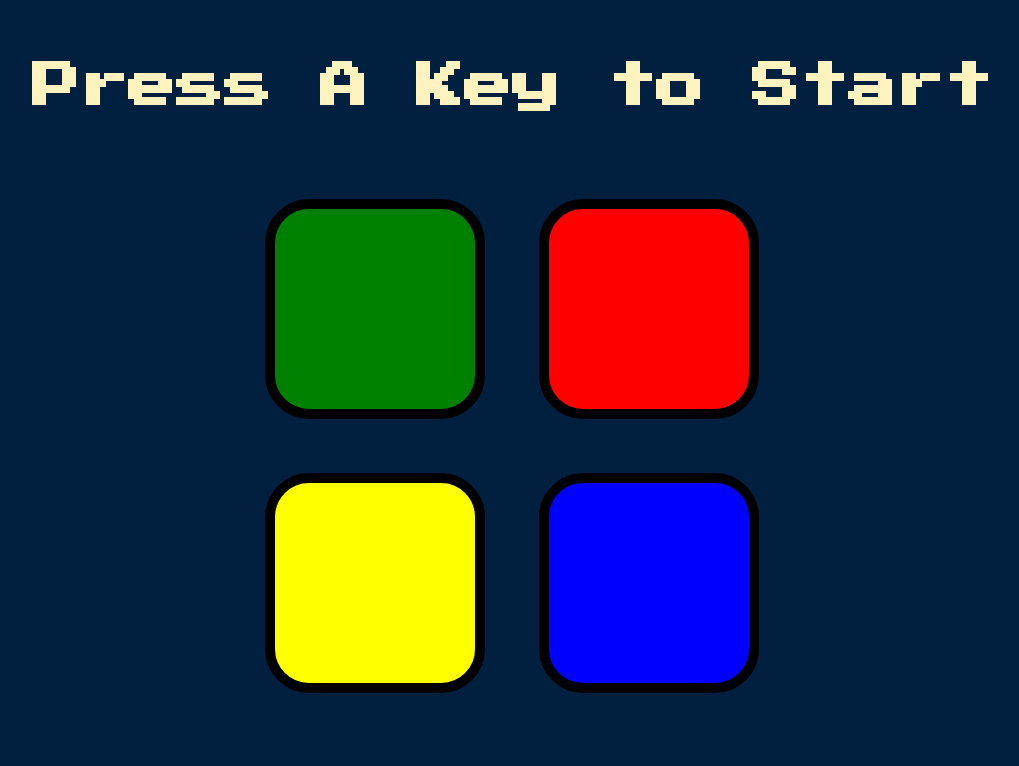
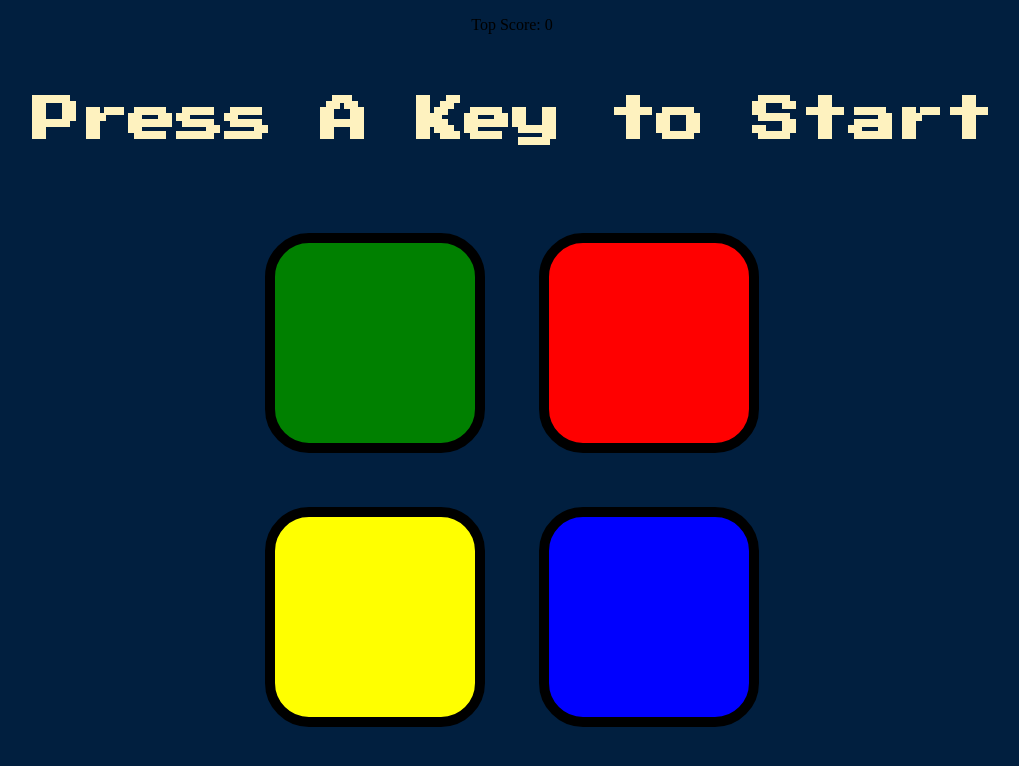
Before and after one commit to Garvit-Agrawal7/Simon-Game, a plain HTML site: page index.html in a window 1280 px wide. Shown: the whole page, without its empty margins (128-1147 px from the left). Drawn offline with nearby package versions, Linux system fonts and the light colour scheme.

Commit message:
Update index.html

```diff
--- a/index.html
+++ b/index.html
@@ -1,4 +1,4 @@
-<!DOCTYPE html>
+  <!DOCTYPE html>
 <html lang="en" dir="ltr">
 
 <head>
@@ -10,30 +10,21 @@
 </head>
 
 <body>
+  <p id="top-score">Top Score: 0</p>
   <h1 id="level-title">Press A Key to Start</h1>
   <div class="container">
     <div lass="row">
-
       <div type="button" id="green" class="btn green">
-
       </div>
-
       <div type="button" id="red" class="btn red">
-
       </div>
     </div>
-
     <div class="row">
-
       <div type="button" id="yellow" class="btn yellow">
-
       </div>
       <div type="button" id="blue" class="btn blue">
-
       </div>
-
     </div>
-
   </div>
 
   <script src="https://code.jquery.com/jquery-3.7.0.js" integrity="sha256-JlqSTELeR4TLqP0OG9dxM7yDPqX1ox/HfgiSLBj8+kM=" crossorigin="anonymous"></script>
```
